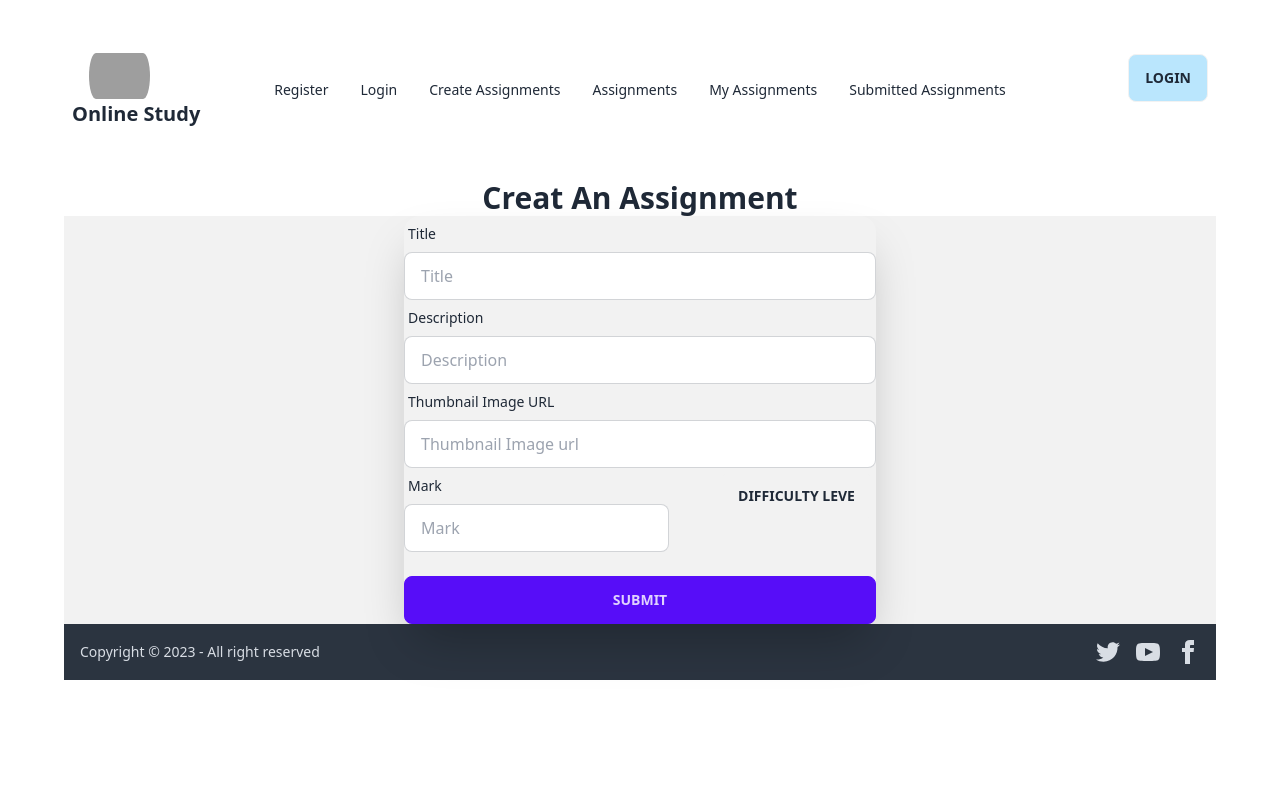
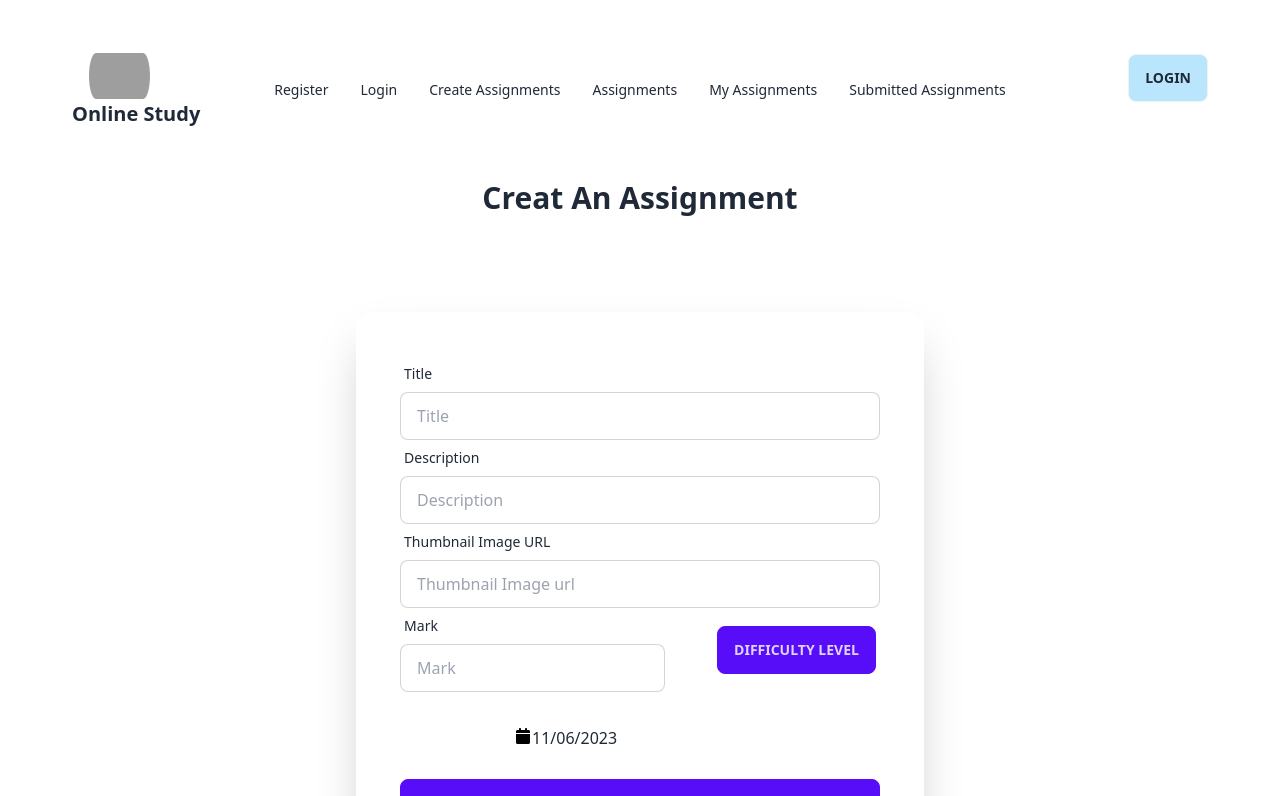
Before and after one commit to MomenaKhatunzinia/online_grp_study, a React (Vite) app: page /create-assignment in a window 1280 px wide. Shown: the top 796 px of the page. Built offline with nearby package versions, Linux system fonts and the light colour scheme; no server answers; grey boxes are pictures that could not be loaded.

Commit message:
added creat assignment

```diff
--- a/package.json
+++ b/package.json
@@ -15,6 +15,7 @@
     "localforage": "^1.10.0",
     "match-sorter": "^6.3.1",
     "react": "^18.2.0",
+    "react-datepicker": "^4.21.0",
     "react-dom": "^18.2.0",
     "react-router-dom": "^6.18.0",
     "sort-by": "^1.2.0",
--- a/src/Pages/CreateAssignments/CreatAssignments.jsx
+++ b/src/Pages/CreateAssignments/CreatAssignments.jsx
@@ -1,15 +1,51 @@
+import  { useState } from "react";
+import DatePicker from "react-datepicker";
+import 'react-datepicker/dist/react-datepicker.css';
+import swal from "sweetalert";
+
+const CreatAssignments = () => {
+
+    const [startDate, setStartDate] = useState(new Date());
+
+    const [isOpen, setIsOpen] = useState(false)
+    const [selectOp, setSelectOp] = useState('Difficulty level')
+    const dropDown = () =>
+    {
+        setIsOpen(!isOpen)
+    }
+    const handelDifficulty = (option) =>
+    {
+        setSelectOp(option)
+        setIsOpen(false)
+    }
+
+    const handelSubmit = e =>
+    {
+        e.preventDefault();
+        const form = e.target;
+        const title = form.title.value;
+        const description = form.description.value;
+        const thumbnail = form.thumbnail.value;
+        const mark = form.mark.value;
+        console.log(title, description, thumbnail, mark, selectOp,startDate)
+
+        swal("Successfully Added")
+
+        form.reset();
+    }
 
 
-const CreatAssignments = () => {
     return (
         <div>
             <h1 className="text-3xl font-bold flex justify-center">Creat An Assignment</h1>
-            <div className="hero  bg-base-200">
+            <div className="hero   lg:p-24 ">
   <div className=" flex-col lg:flex-row-reverse">
     <div className="text-center">
     </div>
     <div className="card flex-shrink-0 max-w-6xl shadow-2xl  ">
-      <form className="card-bod">
+      <form
+      onSubmit={handelSubmit}
+      className="card-bod lg:p-11">
       <div className="form-control">
           <label className="label">
             <span className="label-text">Title</span>
@@ -32,28 +68,46 @@ const CreatAssignments = () => {
 Image URL</span>
           </label>
           <input type="text" placeholder="Thumbnail Image url"
-          name="thumbnail-image"
+          name="thumbnail"
           className="input input-bordered" required />
         </div>
         <div className="flex gap-12">
+
         <div className="form-control">
           <label className="label">
             <span className="label-text">Mark</span>
           </label>
-          <input type="text" placeholder="Mark" className="input input-bordered" required />
+          <input type="text" placeholder="Mark"
+          name="mark"
+          className="input input-bordered" required />
         </div>
-        <div className="form-control">
-        <div className="dropdown dropdown-hover">
-  <label tabIndex={0} className="btn m-1">difficulty leve</label>
+
+        <div className="form-control flex justify-center items-center">
+        <div className="dropdown dropdown-hover ">
+  <label tabIndex={0} className="btn btn-primary  m-1"
+  onClick={dropDown}
+  >{selectOp}</label>
+ { isOpen && (<div>
   <ul tabIndex={0} className="dropdown-content z-[1] menu p-2 shadow bg-base-100 rounded-box w-52">
-    <li><a>Easy</a></li>
-    <li><a>medium</a></li>
-    <li><a>Hard</a></li>
+    <li onClick={()=>handelDifficulty("Easy")}><a>Easy</a></li>
+    <li onClick={()=>handelDifficulty("Medium")}><a>Medium</a></li>
+    <li onClick={()=>handelDifficulty("Hard")}><a>Hard</a></li>
   </ul>
+  </div>)}
 </div>
 
         </div>
         </div>
+
+        <div className="form-control mt-7 flex justify-center items-center">
+
+        <DatePicker
+      showIcon
+      selected={startDate}
+      onChange={(date) => setStartDate(date)}
+    />
+        </div>
+
         <div className="form-control mt-6">
           <button className="btn btn-primary">Submit</button>
         </div>
@@ -63,6 +117,8 @@ Image URL</span>
 </div>
 
 
+
+
         </div>
     );
 };
```
Also changed, not shown: 1 other file (tests, documents, lock files or other folders).
